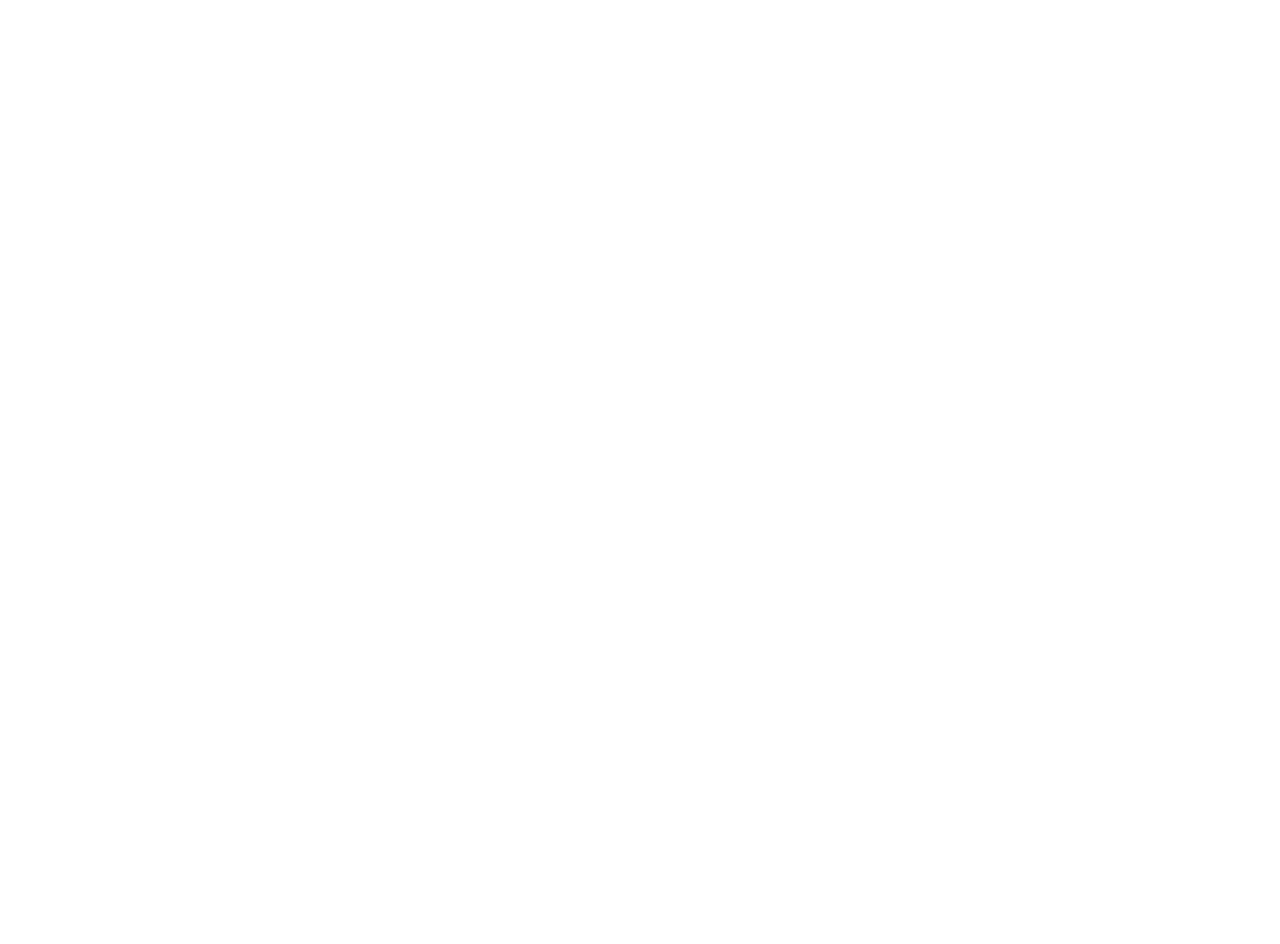
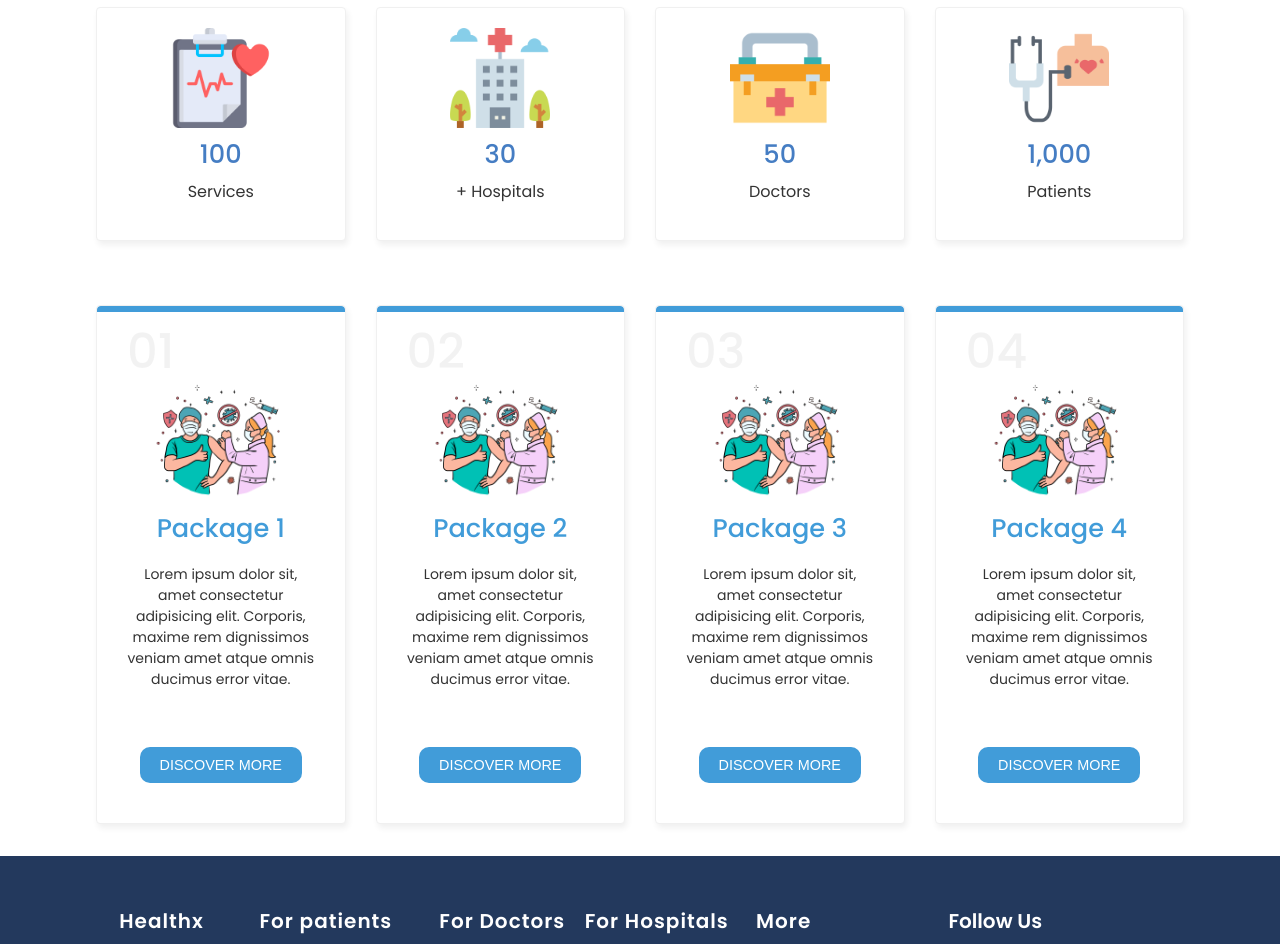
Before and after one commit to sajidurshajib/healthx-main-nextjs, a Next.js app: page / in a window 1280 px wide. Shown: the part 620-1564 px from the top of the page. Before the commit the page ends 800 px from the top, so only its background shows below. Built offline with nearby package versions, Linux system fonts and the light colour scheme.

Commit message:
solved: windows not found bug

```diff
--- a/pages/index.js
+++ b/pages/index.js
@@ -1,10 +1,18 @@
+import dynamic from 'next/dynamic'
 import Head from 'next/head'
 import Image from 'next/image'
-import { Hero, ServiceBox, SliderPartner } from '../components'
+import { Hero, ServiceBox, SliderPartner, Footer, WhyUs } from '../components'
 import { MainNav } from '../components/Nav'
 import styles from '../styles/Home.module.css'
 
 export default function Home() {
+    const WhyUs = dynamic(
+        () => {
+            return import('../components/WhyUs/WhyUs')
+        },
+        { ssr: false }
+    )
+
     return (
         <div>
             <Head>
@@ -12,10 +20,12 @@ export default function Home() {
             </Head>
             <MainNav />
             <Hero />
+            <WhyUs />
             {/* <UnderConstruction /> */}
-            {/* <Hero />
+            {/* <Hero /> */}
             <ServiceBox />
-            <SliderPartner /> */}
+            {/* <SliderPartner /> */}
+            <Footer />
         </div>
     )
 }
```
